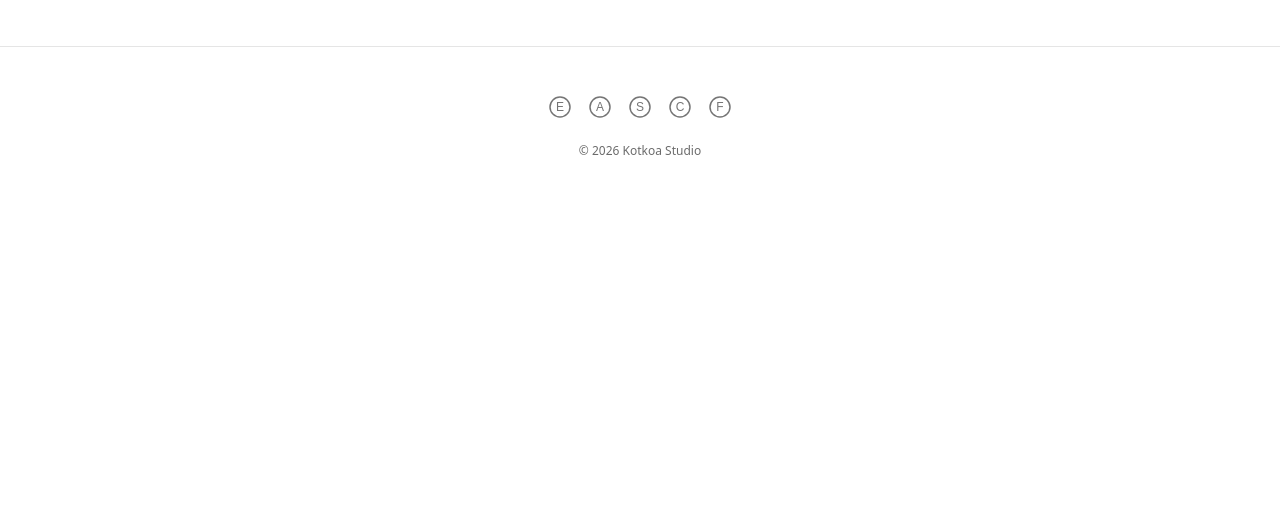
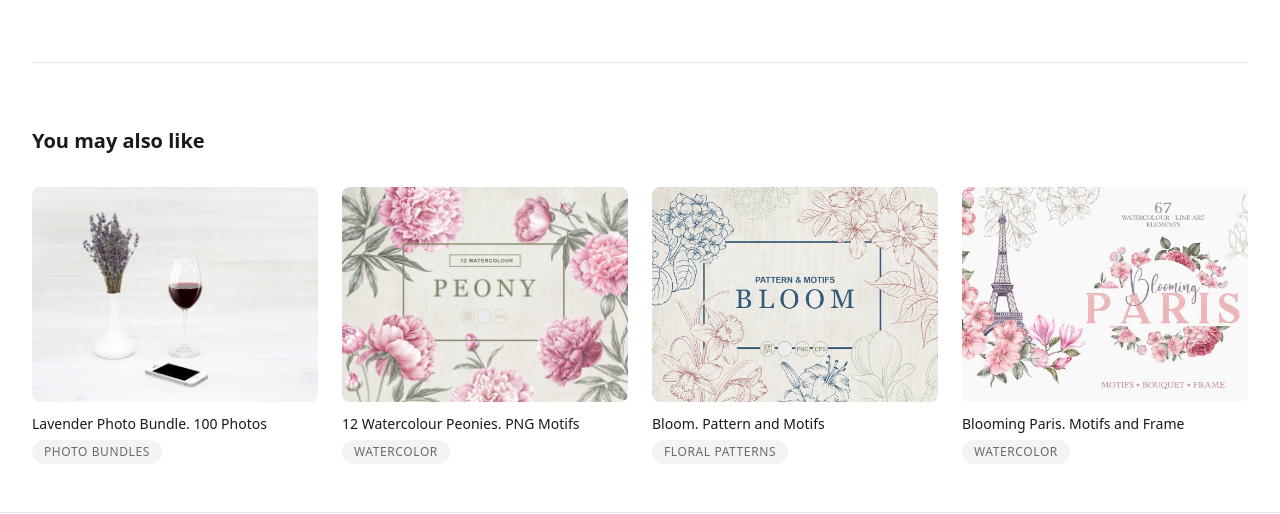
Before and after one commit to Kotkoa/stocker, a Next.js app: page /products/avocado-photo-bundle in a window 1280 px wide. Shown: the part 608-1122 px from the top of the page. Before the commit the page ends 815 px from the top, so only its background shows below. Built offline with nearby package versions, Linux system fonts and the light colour scheme; no server answers.

Commit message:
feat: enhance product detail page with related products and SEO improvements

```diff
--- a/src/app/layout.tsx
+++ b/src/app/layout.tsx
@@ -41,6 +41,9 @@ export const metadata: Metadata = {
     "theme-color": "#8c7a6b",
     "msapplication-TileColor": "#8c7a6b",
   },
+  alternates: {
+    canonical: siteConfig.url,
+  },
   appleWebApp: {
     title: siteConfig.name,
     statusBarStyle: "default",
--- a/src/app/not-found.tsx
+++ b/src/app/not-found.tsx
@@ -1,8 +1,50 @@
-import Link from 'next/link';
+import Link from "next/link"
+import Script from "next/script"
+import { Container } from "@/components/ui/Container"
+import { getFeaturedProducts } from "@/lib/products"
+import { ProductCard } from "@/components/product/ProductCard"
+
+const redirectScript = `
+(function() {
+  var path = window.location.pathname;
+  var postRedirects = [
+    { match: /peonies/i, to: '/products/watercolour-peonies' },
+    { match: /spring.*paris|paris.*spring|blooming.*paris/i, to: '/products/blooming-paris' },
+    { match: /28.*floral|floral.*line.*art|bloom.*pattern/i, to: '/products/bloom-pattern-and-motifs' },
+    { match: /wedding/i, to: '/products/wedding-invitation' },
+    { match: /avocado/i, to: '/products/avocado-photo-bundle' },
+    { match: /vintage.*floral.*pattern/i, to: '/products/vintage-floral-patterns' },
+    { match: /provence|lavender.*flower/i, to: '/products/provence-lavender' },
+    { match: /styled.*photo.*mockup|20.*styled/i, to: '/products/styled-photo-and-mockups' },
+    { match: /lavender.*photo|100.*photo/i, to: '/products/lavender-photo-bundle' },
+    { match: /roses.*hydrangea|hydrangea/i, to: '/products/sweet-roses-and-hydrangeas' },
+    { match: /waterc/i, to: '/products/watercolour-peonies' },
+  ];
+  if (path.startsWith('/post/')) {
+    for (var i = 0; i < postRedirects.length; i++) {
+      if (postRedirects[i].match.test(path)) {
+        window.location.replace(postRedirects[i].to);
+        return;
+      }
+    }
+    window.location.replace('/');
+    return;
+  }
+  if (path.startsWith('/tagged/') || /^\\/page\\/\\d/.test(path)) {
+    window.location.replace('/');
+  }
+})();
+`
 
 export default function NotFound() {
+  const featured = getFeaturedProducts().slice(0, 4)
+
   return (
-    <div className="flex min-h-[60vh] items-center justify-center">
+    <Container className="py-16">
+      <Script id="tumblr-redirects" strategy="beforeInteractive">
+        {redirectScript}
+      </Script>
+
       <div className="text-center">
         <h1 className="text-6xl font-semibold text-foreground">404</h1>
         <p className="mt-4 text-lg text-muted">Page not found</p>
@@ -10,9 +52,26 @@ export default function NotFound() {
           href="/"
           className="mt-8 inline-flex text-sm font-medium text-foreground border-b border-foreground pb-1 hover:text-muted transition-colors"
         >
-          Go home
+          Go to gallery
         </Link>
       </div>
-    </div>
-  );
+
+      {featured.length > 0 && (
+        <section className="mt-16">
+          <h2 className="text-xl font-semibold">Featured products</h2>
+          <div className="mt-8 grid grid-cols-2 gap-6 sm:grid-cols-3 lg:grid-cols-4">
+            {featured.map((product) => (
+              <ProductCard.Default
+                key={product.slug}
+                slug={product.slug}
+                title={product.title}
+                coverImage={product.coverImage}
+                category={product.category}
+              />
+            ))}
+          </div>
+        </section>
+      )}
+    </Container>
+  )
 }
--- a/src/app/products/[slug]/page.tsx
+++ b/src/app/products/[slug]/page.tsx
@@ -26,10 +26,13 @@ export async function generateMetadata({
   return {
     title: `${product.title} — ${siteConfig.name}`,
     description: product.description,
+    alternates: {
+      canonical: `${siteConfig.url}/products/${product.slug}`,
+    },
     openGraph: {
       title: product.title,
       description: product.description,
-      type: "website",
+      type: "article",
       url: `${siteConfig.url}/products/${product.slug}`,
     },
   };
--- a/src/components/product/ProductDetail.tsx
+++ b/src/components/product/ProductDetail.tsx
@@ -6,6 +6,7 @@ import { getCategoryLabel } from "@/data/categories";
 import { ProductImageGallery } from "@/components/product/ProductImageGallery";
 import { BuyLinks } from "@/components/product/BuyLinks";
 import { ShareButtons } from "@/components/product/ShareButtons";
+import { RelatedProducts } from "@/components/product/RelatedProducts";
 
 type ProductDetailProps = {
   product: Product;
@@ -38,6 +39,8 @@ export function ProductDetail({ product }: ProductDetailProps) {
           </div>
         </div>
       </div>
+
+      <RelatedProducts slug={product.slug} />
     </Container>
   );
 }
--- /dev/null
+++ b/src/components/product/RelatedProducts.tsx
@@ -0,0 +1,29 @@
+import { getRelatedProducts } from "@/lib/products"
+import { ProductCard } from "@/components/product/ProductCard"
+
+type RelatedProductsProps = {
+  slug: string
+}
+
+export function RelatedProducts({ slug }: RelatedProductsProps) {
+  const related = getRelatedProducts(slug, 4)
+
+  if (related.length === 0) return null
+
+  return (
+    <section className="mt-16 border-t border-border pt-16">
+      <h2 className="text-xl font-semibold">You may also like</h2>
+      <div className="mt-8 grid grid-cols-2 gap-6 sm:grid-cols-3 lg:grid-cols-4">
+        {related.map((product) => (
+          <ProductCard.Default
+            key={product.slug}
+            slug={product.slug}
+            title={product.title}
+            coverImage={product.coverImage}
+            category={product.category}
+          />
+        ))}
+      </div>
+    </section>
+  )
+}
--- a/src/lib/metadata.ts
+++ b/src/lib/metadata.ts
@@ -1,5 +1,6 @@
-import { siteConfig } from "@/data/site";
-import type { Product } from "@/types/product";
+import { siteConfig, socialLinks } from "@/data/site"
+import type { Product } from "@/types/product"
+import { getCategoryLabel } from "@/data/categories"
 
 export function getOrganizationJsonLd() {
   return {
@@ -8,8 +9,9 @@ export function getOrganizationJsonLd() {
     name: siteConfig.name,
     url: siteConfig.url,
     description: siteConfig.description,
-    logo: `${siteConfig.url}/og-default.jpg`,
-  };
+    logo: `${siteConfig.url}/icon.png`,
+    sameAs: Object.values(socialLinks),
+  }
 }
 
 export function getProductJsonLd(product: Product) {
@@ -20,9 +22,17 @@ export function getProductJsonLd(product: Product) {
     description: product.description,
     image: `${siteConfig.url}${product.coverImage}`,
     url: `${siteConfig.url}/products/${product.slug}`,
+    category: getCategoryLabel(product.category),
     brand: {
       "@type": "Organization",
       name: siteConfig.name,
     },
-  };
+    offers: {
+      "@type": "AggregateOffer",
+      priceCurrency: "USD",
+      availability: "https://schema.org/InStock",
+      offerCount: product.marketplaceLinks.length,
+      url: product.marketplaceLinks[0]?.url,
+    },
+  }
 }
--- a/src/lib/products.ts
+++ b/src/lib/products.ts
@@ -20,3 +20,19 @@ export function getFeaturedProducts(): Product[] {
 export function getAllSlugs(): string[] {
   return products.map((p) => p.slug)
 }
+
+export function getRelatedProducts(slug: string, limit = 4): Product[] {
+  const current = products.find((p) => p.slug === slug)
+  if (!current) return []
+
+  const sameCategory = products.filter(
+    (p) => p.slug !== slug && p.category === current.category,
+  )
+
+  if (sameCategory.length >= limit) return sameCategory.slice(0, limit)
+
+  const others = products.filter(
+    (p) => p.slug !== slug && p.category !== current.category,
+  )
+  return [...sameCategory, ...others].slice(0, limit)
+}
```
Also changed, not shown: 1 other file (tests, documents, lock files or other folders).
